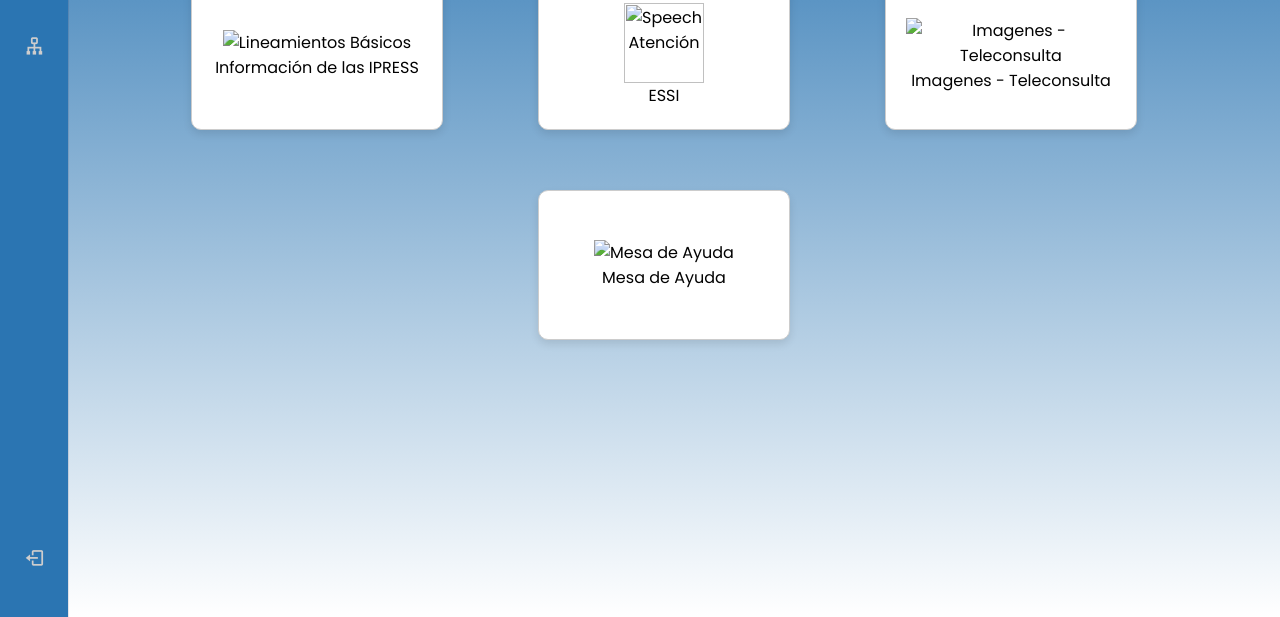
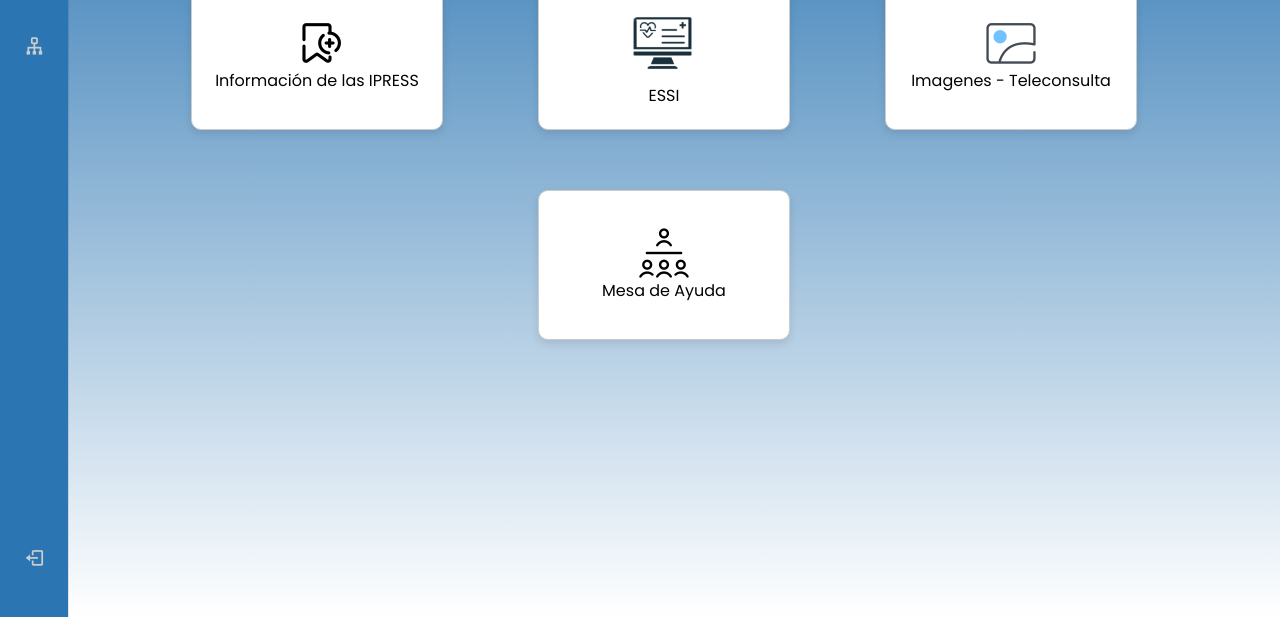
Before and after one commit to stypcanto/cenate-portal-medico, a plain HTML site: page index.html in a window 1280 px wide. Shown: the part 183-800 px from the top of the page. Drawn offline with nearby package versions, Linux system fonts and the light colour scheme.

Commit message:
Corriegiendo los errore sde git y actualizando la web

```diff
--- a/index.html
+++ b/index.html
@@ -138,7 +138,7 @@
             onclick="window.open('https://docs.google.com/spreadsheets/d/1xYQfmu70tIV5QhhDEPDs26nC8GSRW6H9sPsgXMS6pW8/edit?usp=sharing', '_blank');"
           >
             <img
-              src="./cenate-portal-medico/assets/img/icon-Lineamientos.png"
+              src="./assets/img/icon-Lineamientos.png"
               alt="Lineamientos Básicos"
               class="card-img"
             />
@@ -150,7 +150,7 @@
             onclick="window.open('http://10.56.1.158/sgss/servlet/hmain', '_blank');"
           >
             <img
-              src="./cenate-portal-medico/assets/img/icon-health.png"
+              src="./assets/img/icon-health.png"
               alt="Speech Atención "
               class="card-img"
               style="width: 80px; height: auto"
@@ -162,7 +162,7 @@
             onclick="window.open('https://docs.google.com/spreadsheets/d/1WQkIkynqljJ3pRfjZVGJ-fPVS-0YuLvqO5_X3ojhwBI/edit?resourcekey=&gid=446068656#gid=446068656', '_blank');"
           >
             <img
-              src="./cenate-portal-medico/assets/img/icon-Imagenes.png"
+              src="./assets/img/icon-Imagenes.png"
               alt="Imagenes - Teleconsulta"
               class="card-img"
             />
@@ -181,7 +181,7 @@
             onclick="window.open('http://10.0.89.139:8089/telemedicina/', '_blank');"
           >
             <img
-              src="./cenate-portal-medico/assets/img/icon-MesaAyuda.png"
+              src="./assets/img/icon-MesaAyuda.png"
               alt="Mesa de Ayuda"
               class="card-img"
             />
```
Also changed, not shown: assets/img/2.jpg (added), assets/img/ESSALUD.png (added), assets/img/Web Development Logo.png (added), assets/img/icon-Imagenes.png (added), assets/img/icon-Lineamientos.png (added), assets/img/icon-MesaAyuda.png (added), assets/img/icon-Seech.png (added), assets/img/icon-Teleconsultoria.png (added), assets/img/icon-health.png (added), 2 other files.
